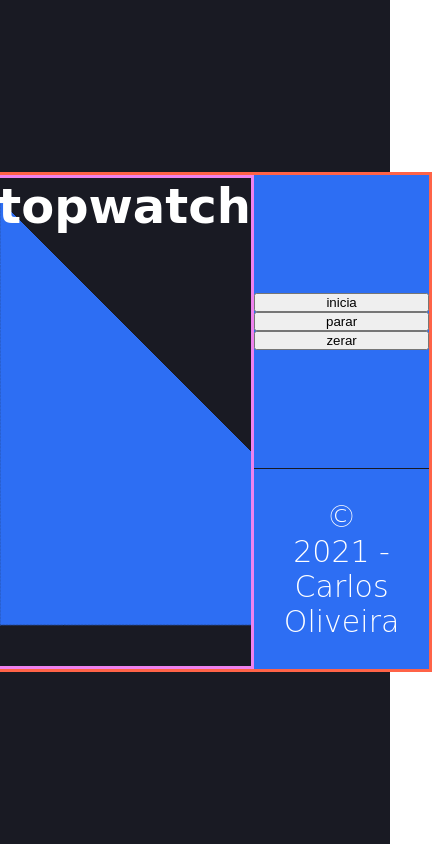
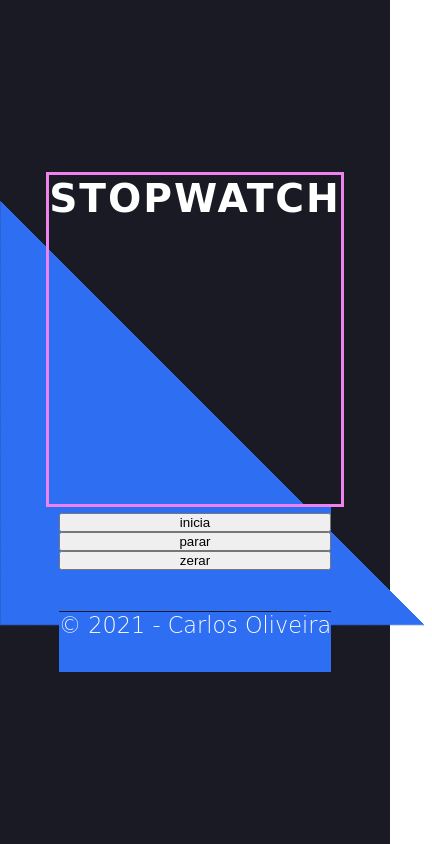
Before and after one commit to carlossroliveira/Stopwatch, a website: page index.html in a window 390 px wide. Shown: the whole page, 432 px wide, since content can reach past the window. Drawn offline with Linux system fonts and the light colour scheme; a web font is replaced by a local one.

Commit message:
H1
Finalizado

```diff
--- a/assets/style/main.scss
+++ b/assets/style/main.scss
@@ -36,19 +36,44 @@ html {
                 width: 900px;
                 height: 500px;
                 display: flex;
-                border: 3px solid #ff6347;
 
 
                 .primaryColor {
                     flex: 1;
                     border: 3px solid #ee82ee;
 
-
                     h1 {
                         font-weight: 700;
                         font-size: 4.8rem;
                         text-align: center;
                         font-family: 'Gaegu', cursive;
+                        position: relative;
+                        color: white;
+                        text-transform: uppercase;
+                        letter-spacing: 0.05em;
+                        line-height: 1.2em;
+                    }
+
+                    h1::before {
+                        text-align: center;
+                        content: attr(data-text);
+                        position: absolute;
+                        top: 0;
+                        left: 93px;
+                        max-width: 80%;
+                        color: #2D6EF3;
+                        overflow: hidden;
+                        animation: animate 5s linear infinite;
+                    }
+
+                    @keyframes animate {
+                        0% {
+                            width: 0;
+                        }
+
+                        100% {
+                            width: 58%;
+                        }
                     }
                 }
 
@@ -77,14 +102,10 @@ html {
                             text-align: center;
                             font-family: 'Gaegu', cursive;
                             border-top: 1px solid #191A23;
-
                         }
                     }
-
                 }
             }
-
-
         }
 
         .mainColor::before {
@@ -103,7 +124,7 @@ html {
     }
 }
 
-/*
+
 @media(max-width: 1080px) {
     html {
         font-size: 93.75%;
@@ -111,7 +132,29 @@ html {
         body {
             font-size: 1rem; // Tamanho da fonte 15px
 
+            .mainColor {
+                .containerColor {
 
+                    .primaryColor {
+                        h1 {
+                            font-size: 2.8rem;
+                        }
+
+                        h1::before {
+                            display: none;
+                        }
+
+                    }
+
+                    .secondaryColor {
+                        .secondaryTwo {
+                            .author {
+                                font-size: 1.6rem;
+                            }
+                        }
+                    }
+                }
+            }
         }
     }
 }
@@ -123,7 +166,43 @@ html {
         body {
             font-size: 1rem; // Tamanho da fonte 14px
 
+            .mainColor {
+                .containerColor {
+                    display: flex;
+                    flex-direction: column;
+                    align-items: center;
 
+                    .primaryColor {
+                        flex: 2;
+
+                        h1 {
+                            font-size: 2.8rem;
+                        }
+
+                        h1::before {
+                            display: none;
+                        }
+                    }
+
+                    .secondaryColor {
+                        justify-content: space-around;
+
+                        .secondaryOne {
+                            height: 0;
+
+
+
+                        }
+
+                        .secondaryTwo {
+                            .author {
+                                font-size: 1.6rem;
+                                padding: 0;
+                            }
+                        }
+                    }
+                }
+            }
         }
     }
-} */
+}
--- a/index.html
+++ b/index.html
@@ -25,7 +25,7 @@
 
       <div class="containerColor">
         <div class="primaryColor">
-          <h1>Stopwatch</h1>
+          <h1 data-text="Stopwatch">Stopwatch</h1>
 
 
         </div>
@@ -42,6 +42,7 @@
             <p class="author">
               &copy; 2021 - Carlos Oliveira
             </p>
+
           </div>
 
         </div>
@@ -55,4 +56,5 @@
   <!-- JavaScript Start -->
   <script src="assets/dist/index.js"></script>
 </body>
+
 </html>
```
Also changed, not shown: assets/style/main.css.
